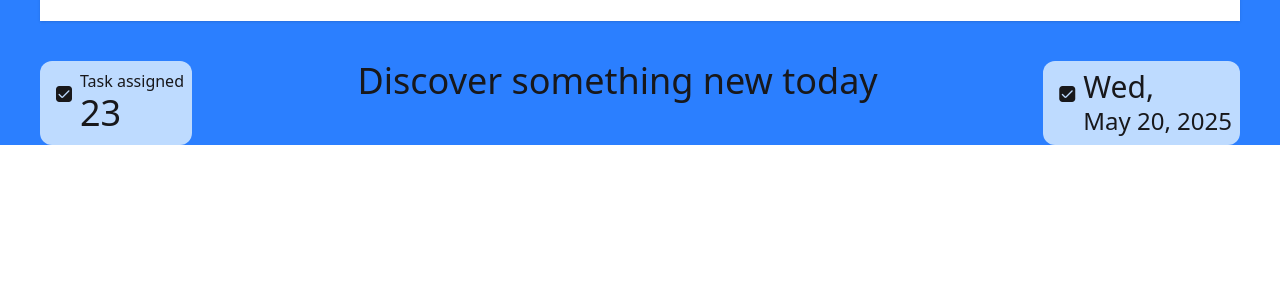
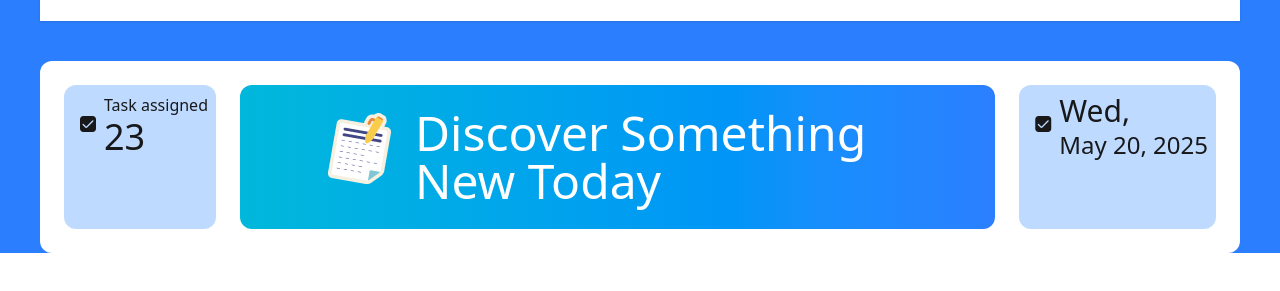
Before and after one commit to thinkGrow/dev-board-to-do-js, a plain HTML site: page index.html in a window 1280 px wide. Shown: the part 123-414 px from the top of the page. Drawn offline with nearby package versions, Linux system fonts and the light colour scheme.

Commit message:
board header style

```diff
--- a/index.html
+++ b/index.html
@@ -76,8 +76,8 @@
             <div class="md:container mx-auto px-10">
 
                 <!-- board header -->
-                <div>
-                    <div class="flex justify-between">
+                <div class="bg-white p-6 rounded-xl">
+                    <div class="flex justify-between gap-6">
                         <div class="flex bg-blue-200 rounded-xl p-2">
                             <!-- tick mark -->
                             <div class=" flex align-middle items-center justify-between" tabindex="0" role="button">
@@ -90,8 +90,11 @@
                             </div>
                         </div>
 
-                        <div class="text-4xl">
-                            <h1>Discover something new today</h1>
+                        <div class="flex gap-4 text-5xl flex bg-black rounded-xl py-6 px-20 bg-linear-to-r from-cyan-500 to-blue-500 flex-1">
+                            <div>
+                                <img src="assets/board.png" alt="">
+                            </div>
+                            <h1 class="text-white">Discover Something <br> New Today</h1>
                         </div>
 
                         <div class="flex bg-blue-200 rounded-xl p-2">
```
